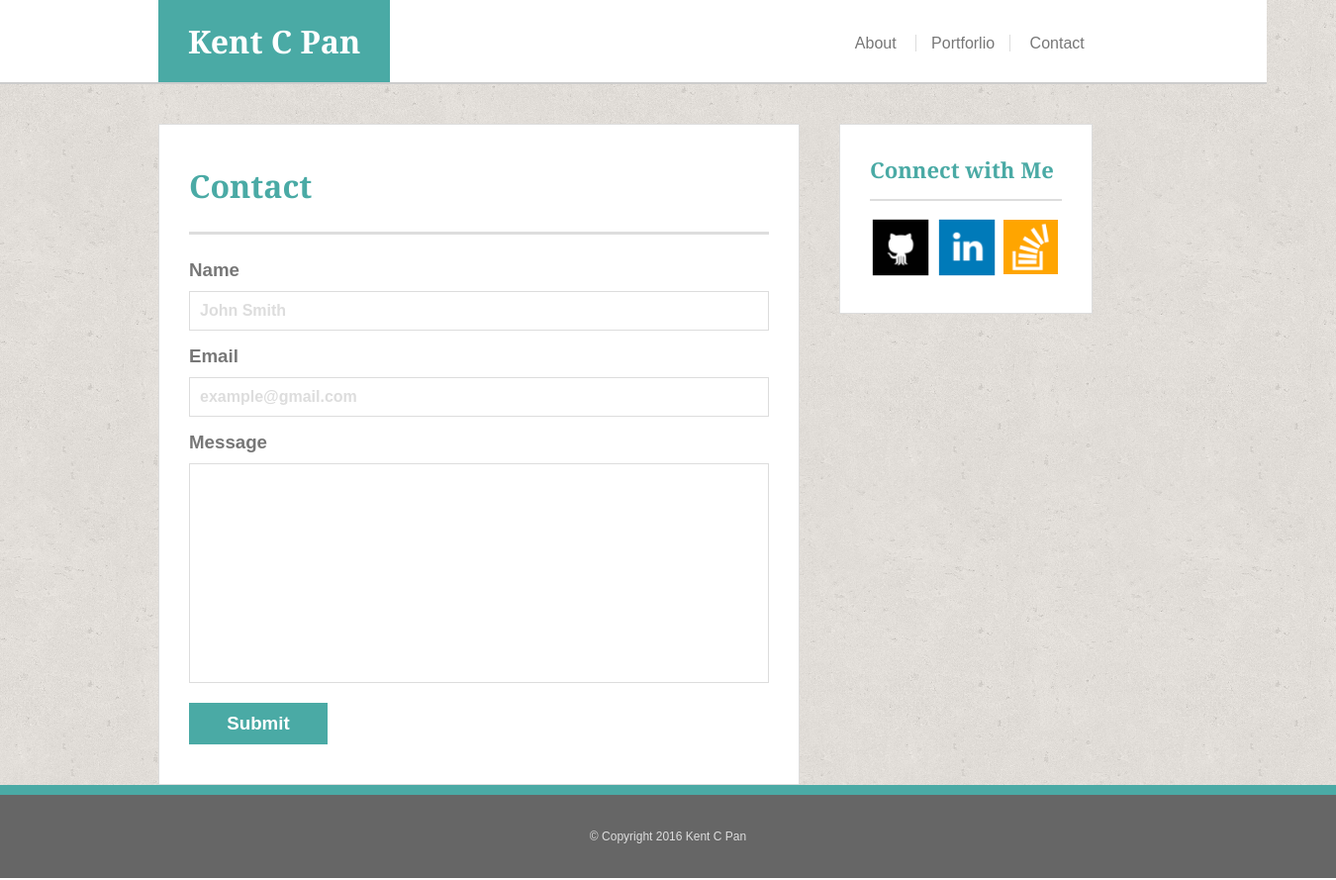
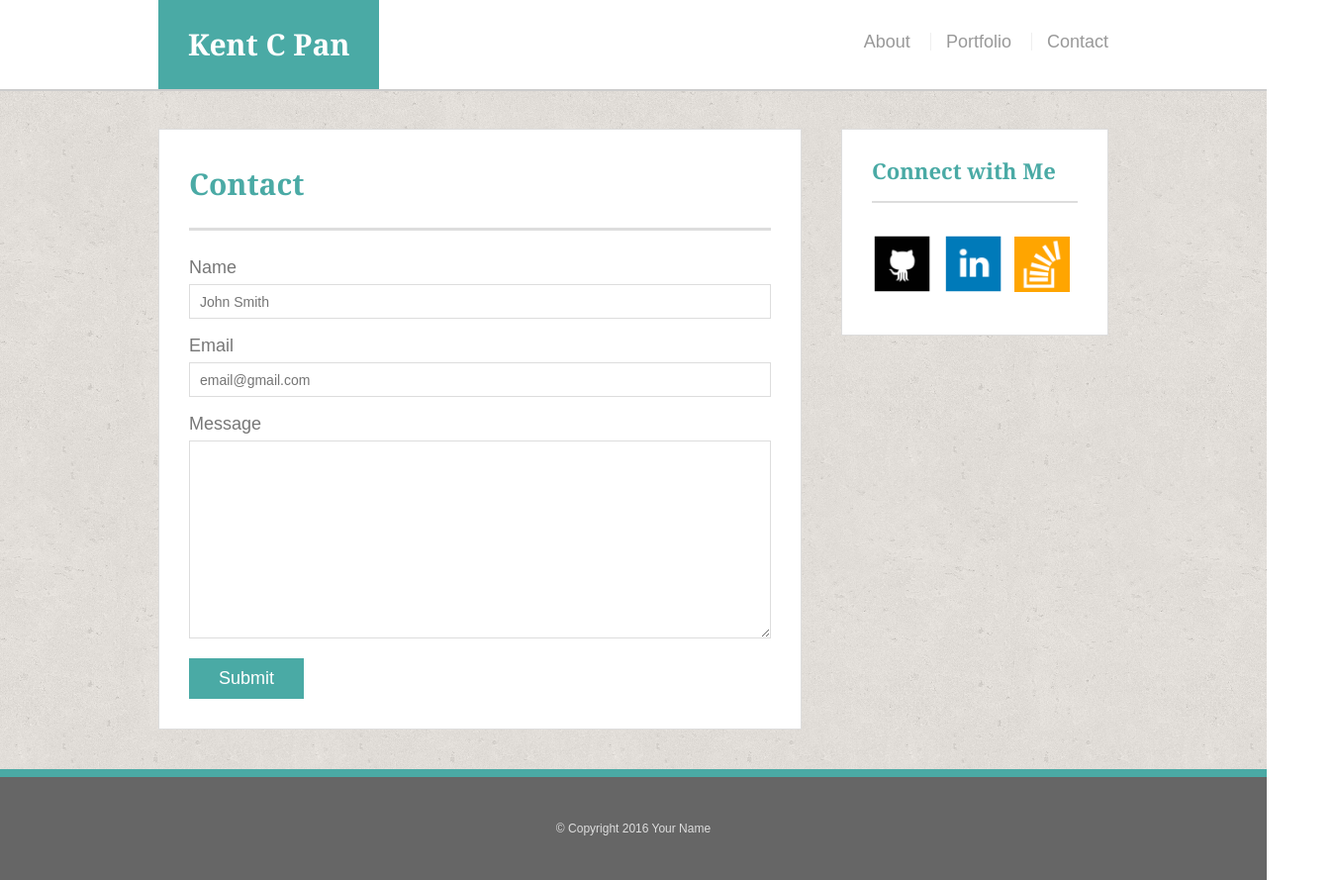
Before and after one commit to kcponline/Basic-Portfolio, a plain HTML site: page contact.html in a window 1280 px wide. Shown: the whole page at 99% size, 1350 px wide, since content can reach past the window. Drawn offline with Linux system fonts and the light colour scheme.

Commit message:
commit 08 - fix per solutions

```diff
--- a/assets/css/style.css
+++ b/assets/css/style.css
@@ -1,86 +1,148 @@
-* {
-	margin: 0;
-
-
+body {
+	background: url("../images/cork-wallet.png");
+	font-size: 18px;
+	line-height: 34px;
+	font-family: 'Arial', 'Helvetica Neue', Helvetica, sans-serif;
+	color: #777777;
 }
 
-
-body {
-	background: url("../images/cork-wallet.png");
-	/*background: beige;*/
-	font-family: 'Arial', 'Helvetica Neue', Helvetica, sans-serif;
-	color: #777777;
-
-
-
-
-
-
-
+* {
+	box-sizing: border-box;
+	margin: 0;
 }
 
-header {
+/*header {
 	background-color: #ffffff;
 	margin-bottom: 40px;
 	border-bottom-style: solid;
 	border-color: #cccccc;
 	border-bottom-width: 2px;
+}*/
 
+/*.header-container,
+.content-container*/
 
-
-
+/*general stuff*/
+.container {
+	width: 100%;
+	max-width: 960px;
+	margin: 0 auto;
+	clear: both;
 }
 
-a {
+/*a {
 	position: relative;
 	left: 450px;
 	top: -5px;
 	padding: 0 15px 0 15px;
+}*/
+
+h1,
+h2,
+h3,
+p {
+	margin-bottom: 20px;
 }
 
-h1,
-h2
- {
-	color: #4aaaa5;
-	font-family: 'Georgia', Times, 'Times New Roman', sans-serif;
-
-
-
+/*exception for last p to not have margin-bottom*/
+p:last-child {
+	margin-bottom: 0;
 }
 
-h2 {
+h1, h2, h3 {
+	font-family: 'Georgia', Times, 'Times New Roman', sans-serif;
+	color: #4aaaa5;
+	font-weight: 700;
+}
+
+/*h2 {
 	padding-bottom: 15px;
 	border-bottom-style: solid;
 	border-bottom-color: #dddddd;
 	border-bottom-width: 2px;
 	font-size: 22px;
+}*/
+
+h1 {
+	font-size: 30px;
+	line-height: 49px;
+	border-bottom: 3px solid #ddd;
+	padding-bottom: 20px;
 }
 
+h2,
 h3 {
-	padding-top: 5px;
-
+	font-size: 22px;
 }
 
-h4 {
+/*h4 {
 	border-style: solid;
 	border-width: 1px;
 	color: #dddddd;
 	padding: 10px;
 	margin: 10px 0 10px 0;
+}*/
+
+/*header*/
+/*masthead on soln*/
+#header-background {
+	background: #fff;
+	margin: 0 0 30px;
+	z-index: 99;
+	color: #fff;
+	overflow: auto;
+	border-bottom: 2px solid #ccc;
+	position: fixed;
+	width: 100%;
 }
 
-p {
+/*logo on soln*/
+#name {
+	padding: 0 30px;
+	height: 90px;
+	background: #4aaaa5;
+	float: left;
+	font-family: 'Georgia', Times, Times New Roman, serif;
+	text-align: center;
+	line-height: 90px;
+	color: #ffffff;
+	font-weight: 700;
+	font-size: 30px;
+	display: inline-block;
+	text-decoration: none;
+}
 
+nav {
+	float: right;
+	margin-top: 25px;
+}
+
+nav a {
+	color: #999;
+	text-decoration: none;
+	margin-left: 15px;
+	display: inline-block;
+	border-left: 1px solid #efefef;
+	padding-left: 15px;
+	line-height: 18px;
+}
+
+/*making exception to the About element to not have border-left*/
+nav a:first-child {
+	border-left: 0 none;
+}
+
+/*p {
 	padding-top: 25px;
 	line-height: 32px;
 	width: 588px;
 
-}
+}*/
 
 footer {
 	background-color: #666666;
 	border-top-style: solid;
-	border-top-width: 10px;
+	border-top-width: 8px;
 	border-top-color: #4aaaa5;
 	clear: both;
 	text-align: center;
@@ -92,67 +154,108 @@ footer {
 	width: 100%;
 }
 
-#portfolio {
+/*#portfolio {
 	border-left-style: solid;
 	border-right-style: solid;
 	border-left-width: 1px;
 	border-right-width: 1px;
 	border-left-color: #dddddd;
 	border-right-color: #dddddd;
-}
+}*/
 
-#about-me {
+/*#about-me {
 	font-size: 32px;
 	padding: 0 0 25px 0;
 	border-bottom-style: solid;
 	border-color: #dddddd;
 	width: 588px;
-}
+}*/
 
-.header-container,
-.content-container {
-	width: 960px;
-	margin: 0 auto 0 auto;
-
-
-
-}
-
-#name {
+/*#name {
 	background-color: #4aaaa5;
 	display: inline-block;
 	color: white;
 	padding: 20px 30px 20px 30px;
+	float: left;
+}*/
 
-
-
-
+/*main*/
+/*main-container on soln*/
+#content-container {
+	padding-top: 130px;
 }
 
-.main,
-.connect {
-	background-color: #ffffff;
+.main {
+	background: #ffffff;
+	padding: 30px;
+	margin: 0 0 40px 0;
+	width: 100%;
+	max-width: 650px;
+	float: left;
 	border-style: solid;
 	border-width: 1px;
 	border-color: #dddddd;
-
 }
 
 
-.main {
+/*.main {
 	margin-right: 40px;
 	float: left;
 	padding: 40px 30px 40px 30px;
+}*/
+
+/*sidebar*/
+/*renamed from connect to sidebar*/
+.sidebar {
+	background: #ffffff;
+	padding: 30px;
+	width: 100%;
+	max-width: 270px;
+	float: right;
+	border: 1px solid #dddddd;
+	margin-bottom: 20px;
 }
 
-#image {
-	width: 200px;
-	height: 150px;
-	float: left;
-	margin: 30px 27px 27px 0;
+.sidebar h2 {
+	border-bottom-width: 2px;
+	border-bottom-style: solid;
+	border-bottom-color: #dddddd;
+	padding-bottom: 20px;
+	margin-bottom: 15px;
+	line-height: 22px;
 }
 
-#github,
+/*added class social to img*/
+.social {
+	width: 62px;
+	height: 62px;
+	margin-top: 15px;
+	margin-right: 5px;
+	/*float: left;*/
+	/*margin: 30px 27px 27px 0;*/
+}
+
+/*basically making an exception from the social class*/
+.social:last-child {
+	margin-right: 0;
+	width: 56px;
+	height: 56px;
+	margin-bottom: 2px;
+}
+
+/*auth-image on soln*/
+.image {
+	width: 200px;
+	height: auto;
+	margin-top: 10px;
+	float: left;
+	margin-right: 25px;
+	/*margin: 30px 27px 27px 0;*/
+}
+
+/*replaced with social container*/
+
+/*#github,
 #linkedin {
 	height: 63px;
 	width: 63px;
@@ -164,29 +267,67 @@ footer {
 	height: 55px;
 	width: 55px;
 	margin-bottom: 4px;
-}
+}*/
 
-.connect {
+/*.connect {
 	width: 194px;
 	height: 130px;
 	float: left;
 	padding: 30px;
 
-}
+}*/
 
-#contact {
+/*#contact {
 	padding: 0 0 25px 0;
 	font-size: 32px;
 	border-bottom-style: solid;
 	border-color: #dddddd;
 	width: 586px;
+}*/
+
+/*contact page*/
+/*renamed from input-container to contact-form*/
+#contact-form ul {
+	margin-bottom: 20px;
+	list-style-type: none;
+	padding-left: 0;
+}
+#contact-form li {
+	margin-bottom: 10px;
 }
 
-.input-container {
-	margin-top: 20px;
+label,
+input[type=text],
+input[type=email],
+textarea {
+	display: block;
+	width: 100%;
 }
 
-#messageinput {
+input[type=text],
+input[type=email],
+textarea {
+	height: 35px;
+	border: 1px solid #dddddd;
+	padding: 0 10px;
+	font-size: 14px;
+}
+
+textarea {
+	height: 200px;
+}
+
+input[type=submit] {
+	background: #4aaaa5;
+	border: 0 none;
+	color: #fff;
+	font-size: 18px;
+	padding: 10px 30px;
+	cursor: pointer;
+}
+
+/*replaced with label and input and text area*/
+/*#messageinput {
 	height: 200px;
 	margin-bottom: 20px;
 }
@@ -198,9 +339,9 @@ footer {
 	width: 80px;
 	color: #ffffff;
 
-}
+}*/
 
-#portfolio-header {
+/*#portfolio-header {
 	padding: 0 0 25px 0;
 	font-size: 32px;
 	border-bottom-style: solid;
@@ -211,7 +352,9 @@ footer {
 .portfolio-container {
 	margin-top: 40px;
 	width: 586px;
-}
+}*/
+
+/*portfolio page*/
 
 .work {
 	/*position: relative;*/
@@ -219,35 +362,55 @@ footer {
 	/*background-color: red;*/
 	width: 274px;
 	overflow: auto;
+	position: relative;
 	float: left;
-	position: relative;
 	/*padding: 5px;*/
 	/*height: 200px;*/
-	margin: 0 0 25px 0;
+	margin: 20px 0 25px;
 
 }
 
 /*this is something worth asking why it's margin-left for me but mragin-right on solution*/
 
 .work:nth-child(even) {
-	margin-left: 30px;
+	margin-right: 40px;
 }
 
-#hangman,
+.work img {
+	width: 100%;
+	border: 0 none;
+	opacity: .8;
+}
+
+.work h3 {
+	border-bottom: 0;
+	background: #4aaaa5;
+	color: #fff;
+	text-align: center;
+	position: absolute;
+	padding: 15px;
+	width: 100%;
+	bottom: 20px;
+	line-height: 30px;
+	margin-bottom: 0;
+	font-weight: 300;
+}
+
+/*#hangman,
 #rpg-game,
 #trivia-game,
 #rutgers-info-widget,
-#rock-paper-scissors {
+#rock-paper-scissors {*/
 /*#rpg-game,
 #trivia-game,
 #rutgers-info-widget,
 #rock-paper-scissors {*/
 	/*width: 275px;*/
 	/*height: 200px;*/
-	width: 100%;
-	height: 200px;
+/*	width: 100%;
+	height: 200px;*/
 	/*overflow: auto;*/
-}
+/*}*/
 
 /*#hangman,
 #trivia-game {
@@ -259,7 +422,7 @@ footer {
 	margin: 0 0 50px 0;
 }*/
 
-#hangman-banner,
+/*#hangman-banner,
 #rpg-game-banner,
 #trivia-game-banner,
 #rutgers-info-widget-banner,
@@ -273,7 +436,7 @@ footer {
 	width: 100%;
 
 	bottom: 20px;
-}
+}*/
 
 /*#hangman,
 #hangman-banner {
--- a/contact.html
+++ b/contact.html
@@ -1,109 +1,70 @@
 <!DOCTYPE html>
 <html>
 <head>
-	<title>Portfolio Contact</title>
-
-
+	<meta charset="UTF-8">
+	<title>Contact | Kent C Pan</title>
+	<link rel="stylesheet" type="text/css" href="assets/css/reset.css">
 	<link rel="stylesheet" type="text/css" href="assets/css/style.css">
-
-
 </head>
-
-
-
 <body>
 
+	<header id="header-background">
+		<!-- added class container and changed header-container to id -->
+		<div id="header-container" class="container">
+			<a href="index.html" id="name">Kent C Pan</a>
+			<nav>
+				<a href="index.html">About</a>
+				<a href="portfolio.html">Portfolio</a>
+				<a href="contact.html">Contact</a>
+			</nav>
+		</div>
+	</header>
+			<!-- added class container -->
+	<div id="content-container" class="container">
+		<section class="main">
+			<h1>Contact</h1>
+			<!-- renamed from input-container to contact-form -->
+			<form id="contact-form">
+				<ul>
+					<!-- <h3>Name</h3> -->
+					<li>
+						<label for="name">Name</label>
+						<!-- <h4 id="nameinput">John Smith</h4> -->
+						<input type="text" id="contact-name" name="contact-name" placeholder="John Smith" required="required">
+					</li>
+					<!-- <h3>Email</h3> -->
+					<li>
+						<label for="email">Email</label>
+						<!-- <h4 id="emailinput">example@gmail.com</h4> -->
+						<input type="email" id="email" name="email" placeholder="email@gmail.com" required="required">
+					</li>
+					<!-- <h3>Message</h3> -->
+					<li>
+						<label for="message">Message</label>
+						<textarea id="message" name="message" required="required"></textarea>
+						<!-- <h4 id="messageinput"></h4> -->
+					</li>
+				</ul>
+				<!-- <h3 id="submit-button">Submit</h3> -->
+				<input type="submit">
+			</form>
+		</section>
 
-
-	<header>
-
-		<div class="header-container">
-
-			<h1 id="name">Kent C Pan</h1>
-
-
-
-			<a>About</a>
-
-
-
-			<a id="portfolio">Portforlio</a>
-
-
-
-			<a>Contact</a>
-
-		</div>
-
-	</header>
-
-		<div class="content-container">
-
-			<section class="main">
-
-
-
-				<h1 id="contact">Contact</h1>
-
-				<section class="input-container">
-
-					<h3>Name</h3>
-
-					<h4 id="nameinput">John Smith</h4>
-
-					<h3>Email</h3>
-
-					<h4 id="emailinput">example@gmail.com</h4>
-
-					<h3>Message</h3>
-
-					<h4 id="messageinput"></h4>
-
-					<h3 id="submit-button">Submit</h3>
-
-				</section>
-
-			</section>
-
-
-
-			<section class="connect">
-
-
-
-
+		<section class="sidebar">
+			<div id="connect">
 				<h2>Connect with Me</h2>
 
+				<img src="assets/images/github_square_black-128.png" class="social">
+				<img src="assets/images/linkedin_square_color-128.png" class="social">
+				<img src="assets/images/stackoverflow.png" class="social">
+			</div>
+		</section>
+	</div>
 
-
-
-				<img id="github" src="assets/images/github_square_black-128.png">
-
-
-
-
-				<img id="linkedin" src="assets/images/linkedin_square_color-128.png">
-
-
-
-
-				<img id="stackoverflow" src="assets/images/stackoverflow.png">
-
-
-
-
-			</section>
-
+	<footer>
+		<div class="container">
+			&copy; Copyright 2016 Your Name
 		</div>
-
-
-	<footer>© Copyright 2016 Kent C Pan</footer>
-
-
-
-
-
+	</footer>
 </body>
-
-
 </html>
```
Also changed, not shown: index.html (+30 -80 lines), portfolio.html (+46 -93 lines).
